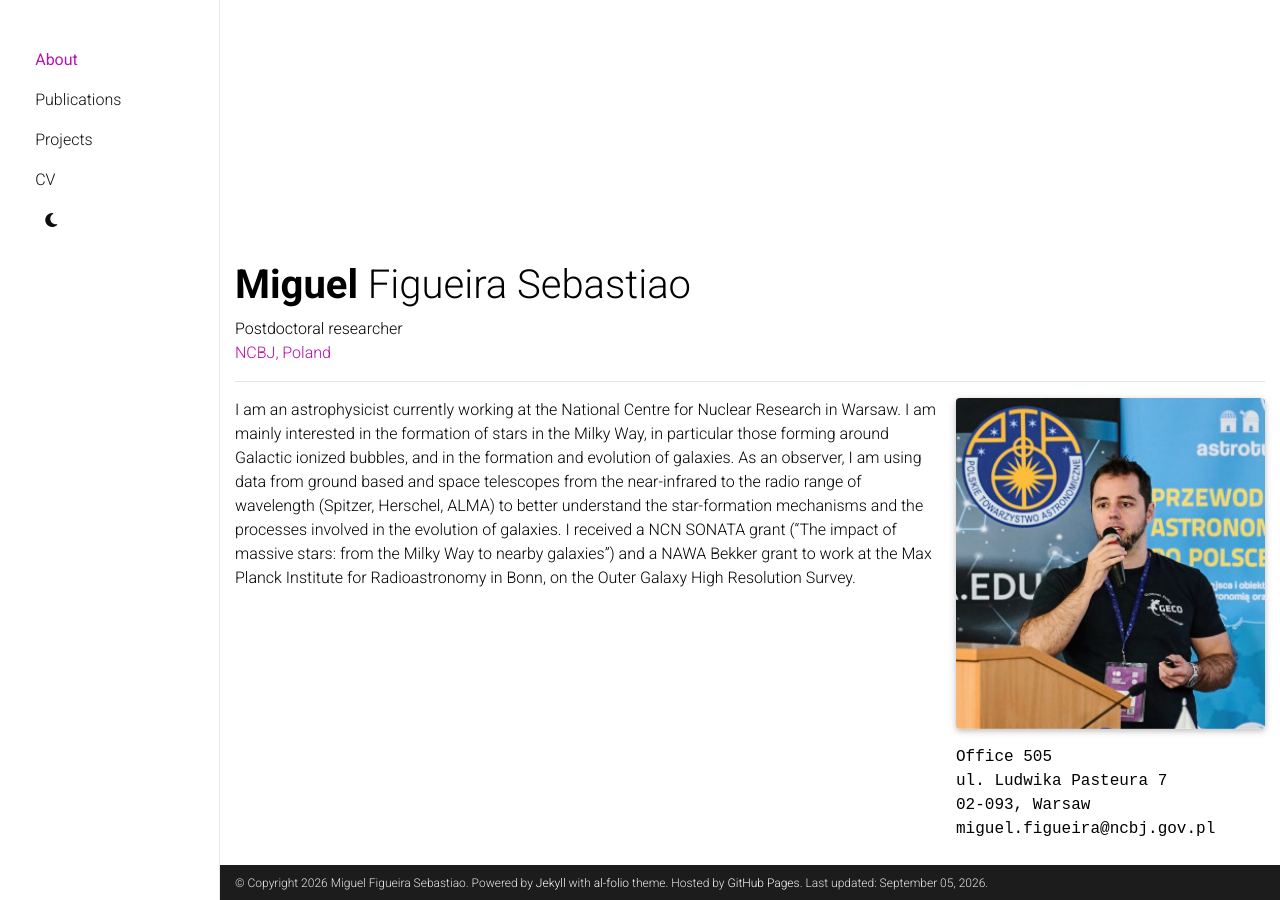
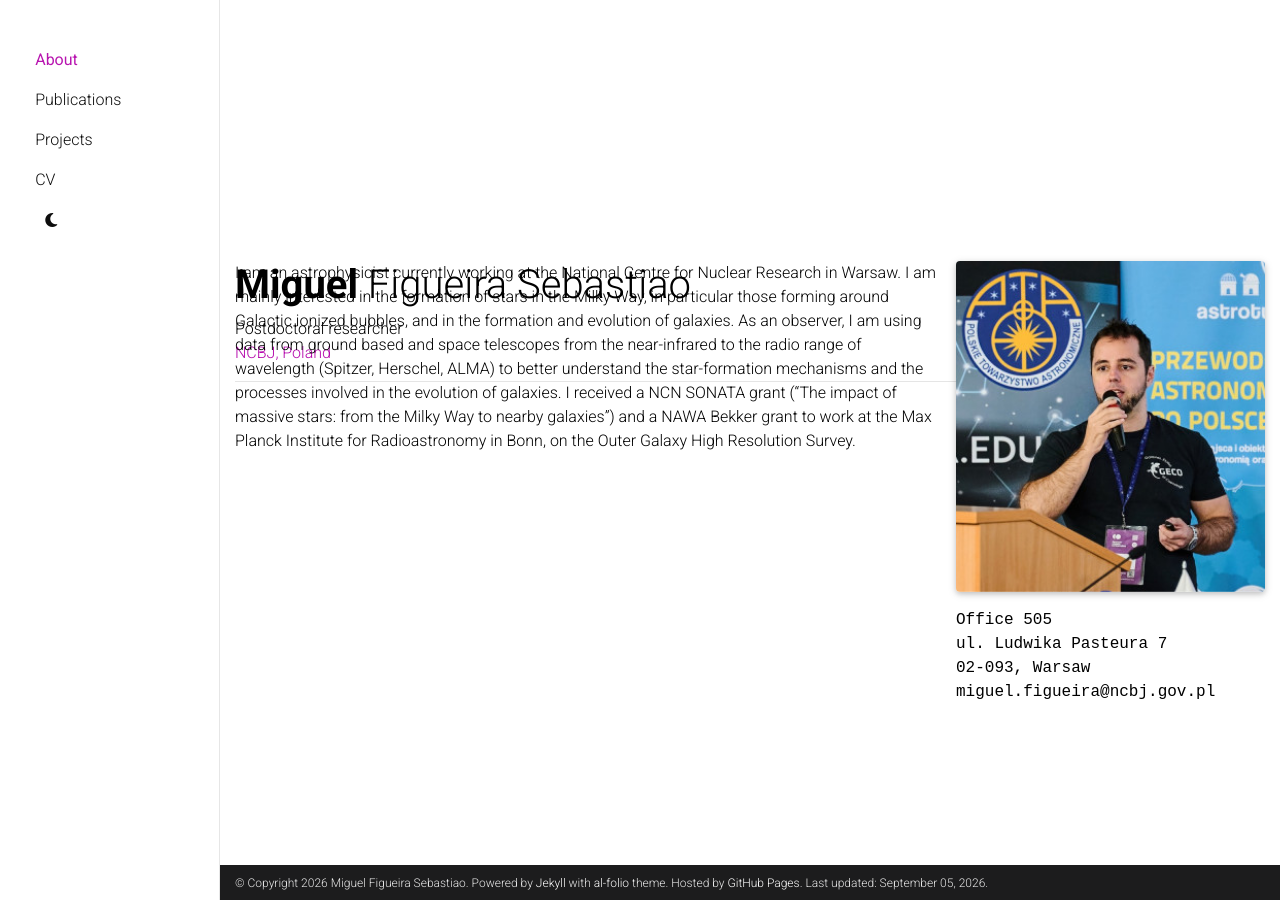
Before and after one commit to mfigueira-astro/mfigueira-astro.github.io, a Jekyll site: the page built from _pages/about.md, in a window 1280 px wide and 900 px high, scrolled down 687 px. Built offline with Jekyll 4.4.1, drawn with Linux system fonts in a browser that asks for light colours; full-size pictures stand in for the smaller copies a plugin makes; comment, search, counter and statistics services are not loaded; a style sheet for code colours, icons or effects is not loaded.

Commit message:
Update main.scss

```diff
--- a/assets/css/main.scss
+++ b/assets/css/main.scss
@@ -31,15 +31,21 @@
   }
 
   #navbar {
-    position: fixed;
-    top: 0;
-    left: 0;
-    bottom: 0;
-    width: $sidebar-width;
-    height: 100vh;
+    position: fixed !important;
+    top: 0 !important;
+    left: 0 !important;
+    right: auto !important;
+    bottom: 0 !important;
+    width: $sidebar-width !important;
+    height: 100vh !important;
     border-bottom: none;
     border-right: 1px solid var(--global-divider-color);
     overflow-y: auto;
+  }
+
+  header {
+    height: 0;
+    overflow: visible;
   }
 
   #navbar .container {
```
